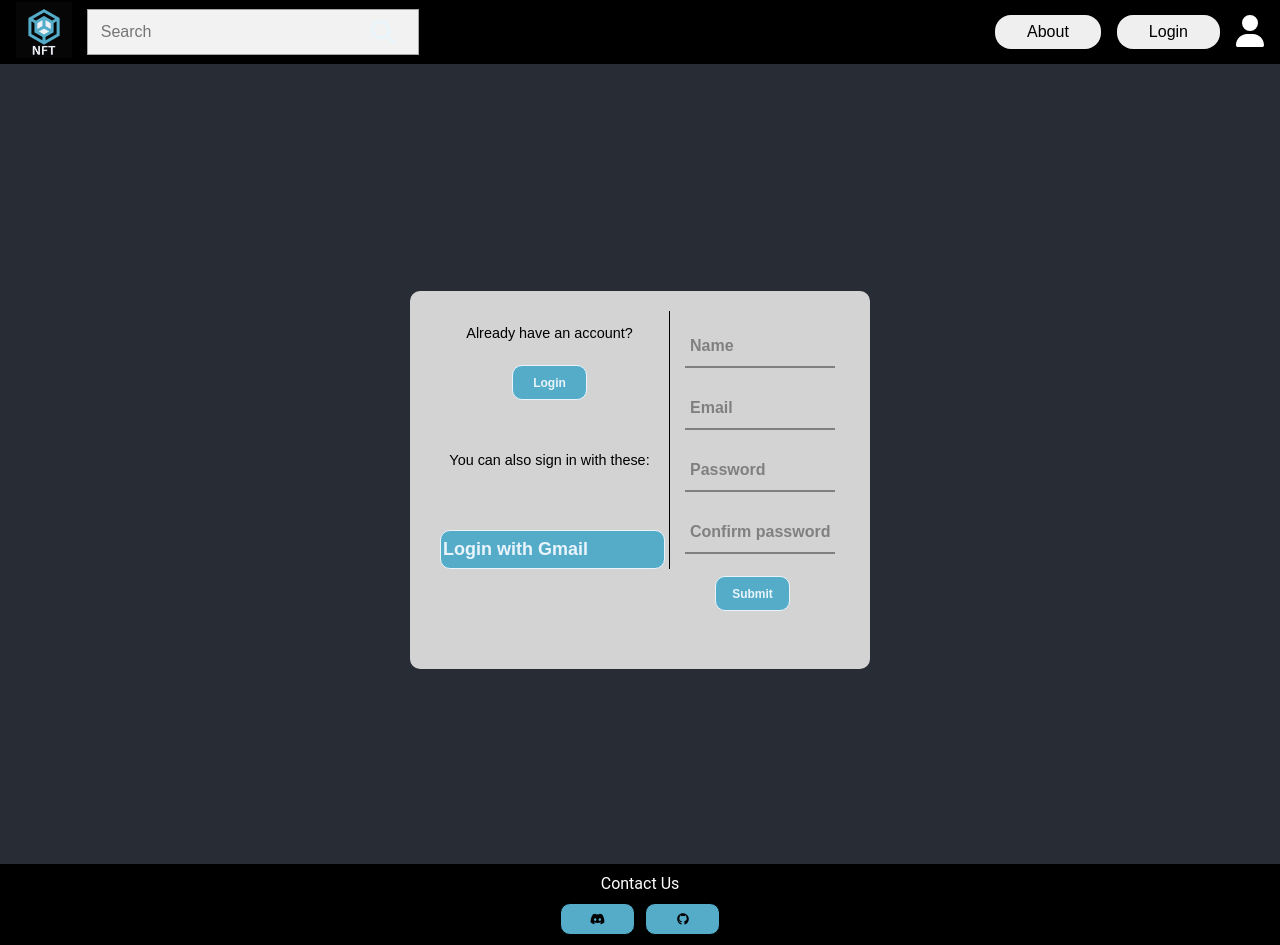
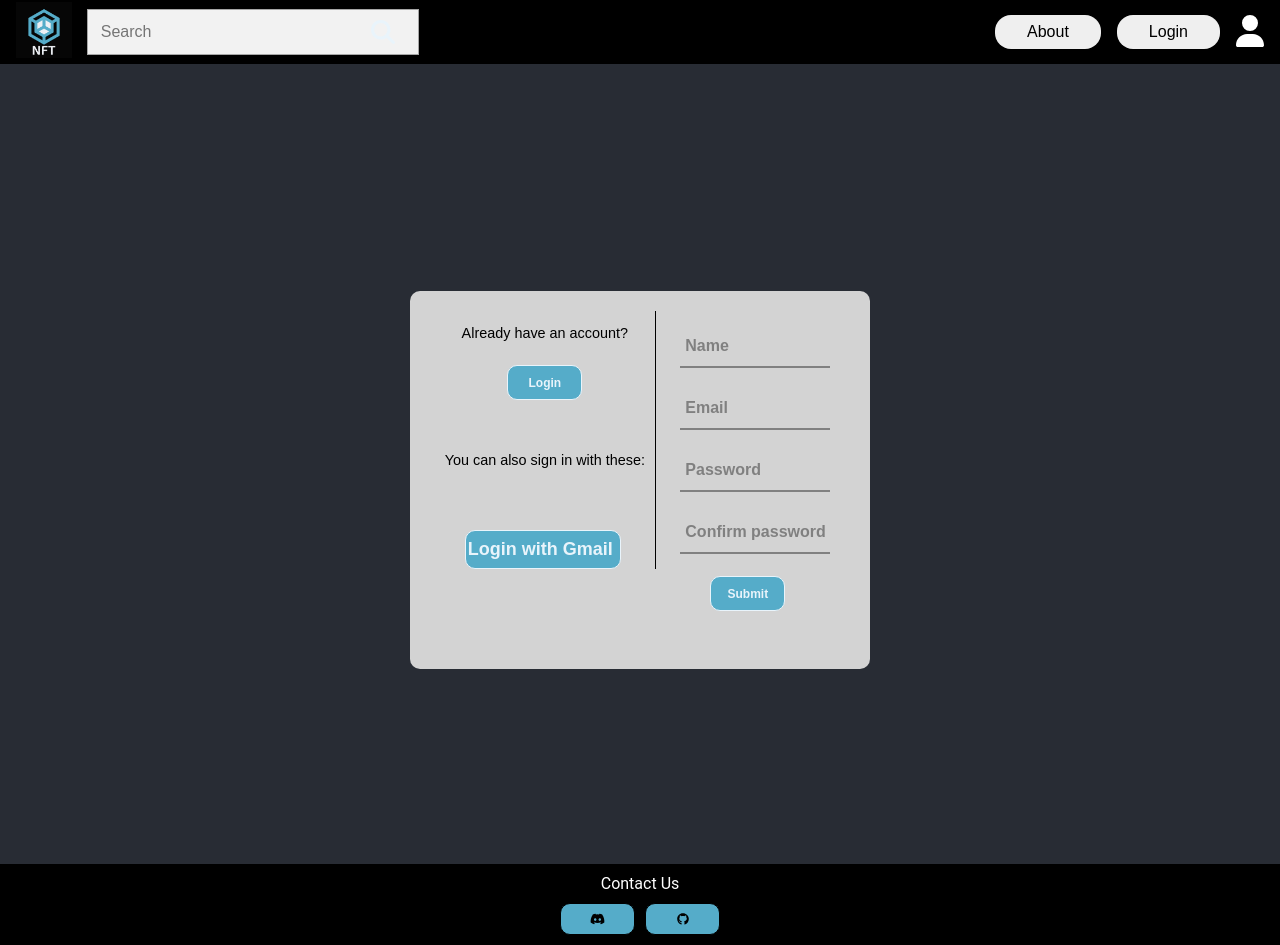
Before and after one commit to Spring2022-CSCI152/Team2, a React (Create React App) app in the folder frontend/: page /registration in a window 1280 px wide. Built offline with nearby package versions, Linux system fonts and the light colour scheme; no server answers.

Commit message:
About
Got rid of linear gradient background on about page. fixed button registration

```diff
--- a/frontend/src/assets/about.css
+++ b/frontend/src/assets/about.css
@@ -1,7 +1,7 @@
 .App-body-about{
     margin: 0;
     padding: 0;
-    background: linear-gradient(120deg, black, rgb(41, 156, 194));
+    background: #282c34;
     overflow: hidden;
     display: flex;
     flex-direction: column;
@@ -12,7 +12,7 @@
     width: 50%;
     color:rgb(85, 172, 201);
     font-size: larger;
-    font-family:'Courier New', Courier, monospace;
+    font-family:Courier, monospace;
     padding-bottom:50px;
 }
 
--- a/frontend/src/assets/alertsPage.css
+++ b/frontend/src/assets/alertsPage.css
@@ -2,6 +2,8 @@
     color:gray;
     justify-content: center;
     margin-top:10%;
+    margin-left: 135px;
+
 }
 .singleAlert{
 
--- a/frontend/src/assets/registration.css
+++ b/frontend/src/assets/registration.css
@@ -166,7 +166,7 @@
   }
 
   input[type = "button7"]{
-    width: 100%;
+    width: 150px;
     height: 35px;
     border: 1px solid;
     background: rgb(85, 172, 201);
@@ -176,5 +176,6 @@
     font-weight: 600;
     cursor: pointer;
     outline: none;
+    margin-left:20px;
 
   }
```
